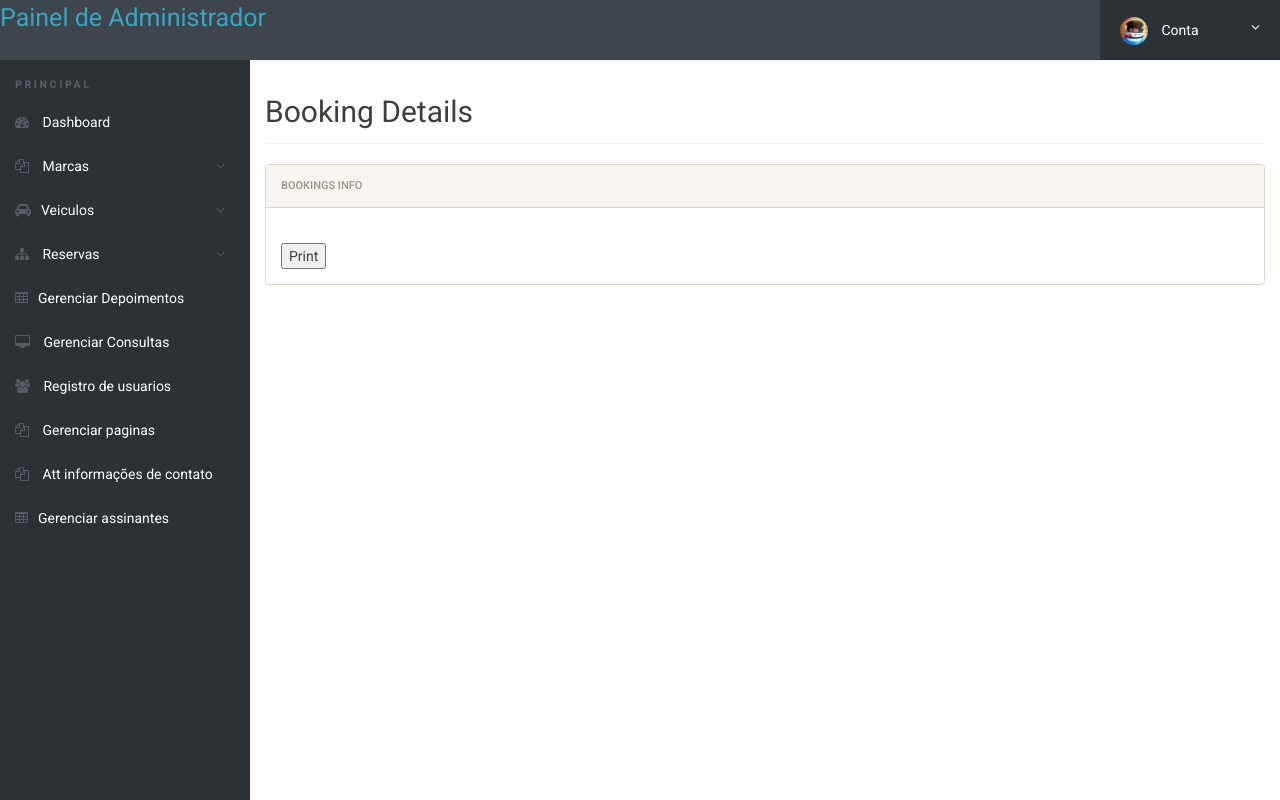
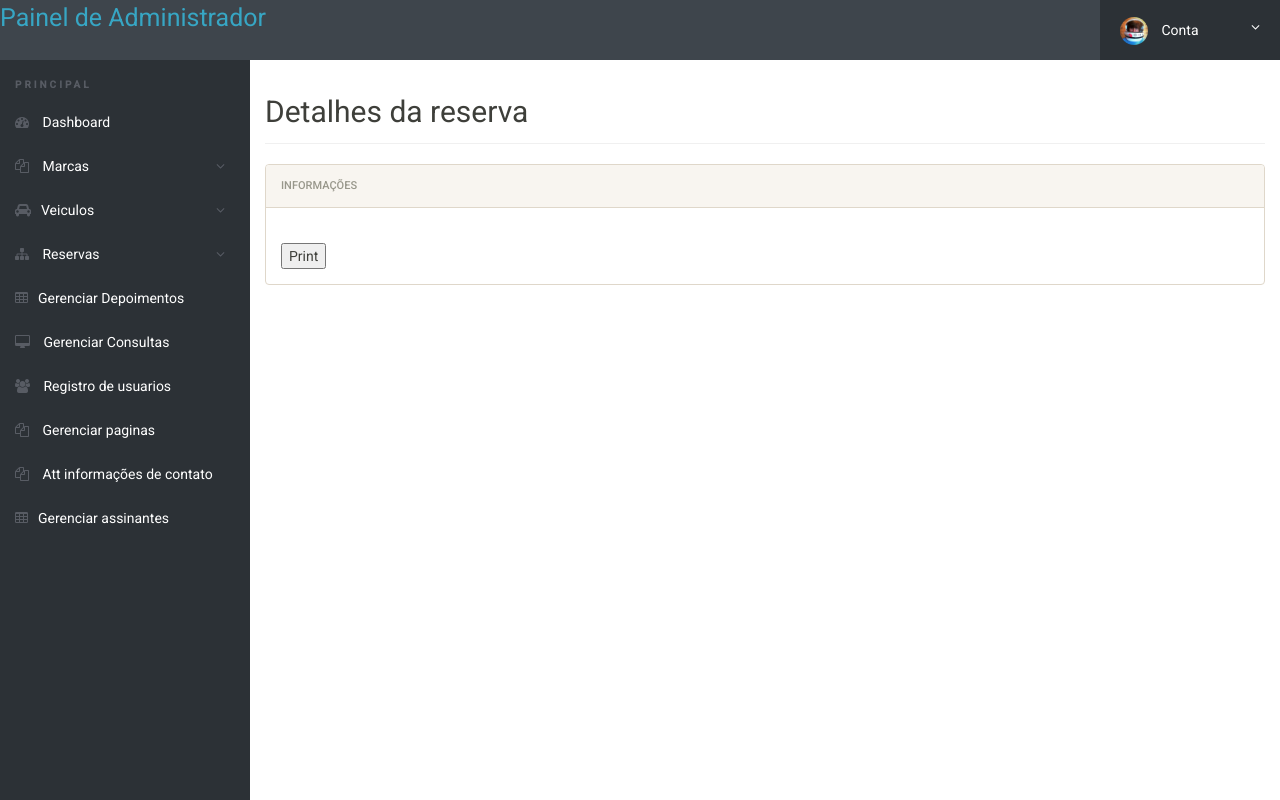
Before and after one commit to tecrodrigocastro/carrentalportal, a PHP site: page /admin/bookig-details.php?bid=1 in a window 1280 px wide. Run offline with PHP 8.4, Linux system fonts and the light colour scheme; the visitor is signed in with stand-in values (Sample User, id 1); data that the repository does not hold is empty.

Commit message:
booking-details

```diff
--- a/admin/bookig-details.php
+++ b/admin/bookig-details.php
@@ -49,7 +49,7 @@ echo "<script type='text/javascript'> document.location = 'confirmed-bookings.ph
 	<meta name="author" content="">
 	<meta name="theme-color" content="#3e454c">
 
-	<title>Car Rental Portal | New Bookings   </title>
+	<title>Car Rental Portal | Reservas   </title>
 
 	<!-- Font awesome -->
 	<link rel="stylesheet" href="css/font-awesome.min.css">
@@ -99,11 +99,11 @@ echo "<script type='text/javascript'> document.location = 'confirmed-bookings.ph
 				<div class="row">
 					<div class="col-md-12">
 
-						<h2 class="page-title">Booking Details</h2>
+						<h2 class="page-title">Detalhes da reserva</h2>
 
 						<!-- Zero Configuration Table -->
 						<div class="panel panel-default">
-							<div class="panel-heading">Bookings Info</div>
+							<div class="panel-heading">Informações</div>
 							<div class="panel-body">
 
 
@@ -126,82 +126,82 @@ if($query->rowCount() > 0)
 {
 foreach($results as $result)
 {				?>
-	<h3 style="text-align:center; color:red">#<?php echo htmlentities($result->BookingNumber);?> Booking Details </h3>
+	<h3 style="text-align:center; color:red">#<?php echo htmlentities($result->BookingNumber);?> Detalhes da reserva </h3>
 
 		<tr>
-											<th colspan="4" style="text-align:center;color:blue">User Details</th>
+											<th colspan="4" style="text-align:center;color:blue">Informações do cliente</th>
 										</tr>
 										<tr>
-											<th>Booking No.</th>
+											<th>Reserva No.</th>
 											<td>#<?php echo htmlentities($result->BookingNumber);?></td>
-											<th>Name</th>
+											<th>Nome</th>
 											<td><?php echo htmlentities($result->FullName);?></td>
 										</tr>
 										<tr>
 											<th>Email Id</th>
 											<td><?php echo htmlentities($result->EmailId);?></td>
-											<th>Contact No</th>
+											<th>Contato</th>
 											<td><?php echo htmlentities($result->ContactNo);?></td>
 										</tr>
 											<tr>
-											<th>Address</th>
+											<th>Endereço</th>
 											<td><?php echo htmlentities($result->Address);?></td>
-											<th>City</th>
+											<th>Cidade</th>
 											<td><?php echo htmlentities($result->City);?></td>
 										</tr>
 											<tr>
-											<th>Country</th>
+											<th>Pais</th>
 											<td colspan="3"><?php echo htmlentities($result->Country);?></td>
 										</tr>
 
 										<tr>
-											<th colspan="4" style="text-align:center;color:blue">Booking Details</th>
+											<th colspan="4" style="text-align:center;color:blue">Informações da reserva</th>
 										</tr>
 											<tr>
-											<th>Vehicle Name</th>
+											<th>Nome do veiculo</th>
 											<td><a href="edit-vehicle.php?id=<?php echo htmlentities($result->vid);?>"><?php echo htmlentities($result->BrandName);?> , <?php echo htmlentities($result->VehiclesTitle);?></td>
-											<th>Booking Date</th>
+											<th>Data da reserva</th>
 											<td><?php echo htmlentities($result->PostingDate);?></td>
 										</tr>
 										<tr>
-											<th>From Date</th>
+											<th>Da data</th>
 											<td><?php echo htmlentities($result->FromDate);?></td>
-											<th>To Date</th>
+											<th>Até a data</th>
 											<td><?php echo htmlentities($result->ToDate);?></td>
 										</tr>
 <tr>
-	<th>Total Days</th>
+	<th>Total de dias</th>
 	<td><?php echo htmlentities($tdays=$result->totalnodays);?></td>
-	<th>Rent Per Days</th>
+	<th>R$ por dia</th>
 	<td><?php echo htmlentities($ppdays=$result->PricePerDay);?></td>
 </tr>
 <tr>
-	<th colspan="3" style="text-align:center">Grand Total</th>
+	<th colspan="3" style="text-align:center">Valor total</th>
 	<td><?php echo htmlentities($tdays*$ppdays);?></td>
 </tr>
 <tr>
-<th>Booking Status</th>
+<th>Status da reserva</th>
 <td><?php
 if($result->Status==0)
 {
-echo htmlentities('Not Confirmed yet');
+echo htmlentities('Não confirmada');
 } else if ($result->Status==1) {
-echo htmlentities('Confirmed');
+echo htmlentities('Confirmada');
 }
  else{
- 	echo htmlentities('Cancelled');
+ 	echo htmlentities('Cancelada');
  }
 										?></td>
-										<th>Last pdation Date</th>
+										<th>Data de Atualização</th>
 										<td><?php echo htmlentities($result->LastUpdationDate);?></td>
 									</tr>
 
 									<?php if($result->Status==0){ ?>
 										<tr>
 										<td style="text-align:center" colspan="4">
-				<a href="bookig-details.php?aeid=<?php echo htmlentities($result->id);?>" onclick="return confirm('Do you really want to Confirm this booking')" class="btn btn-primary"> Confirm Booking</a>
+				<a href="bookig-details.php?aeid=<?php echo htmlentities($result->id);?>" onclick="return confirm('Deseja realmente confirmar esta reserva')" class="btn btn-primary"> Confirmar reserva</a>
 
-<a href="bookig-details.php?eid=<?php echo htmlentities($result->id);?>" onclick="return confirm('Do you really want to Cancel this Booking')" class="btn btn-danger"> Cancel Booking</a>
+<a href="bookig-details.php?eid=<?php echo htmlentities($result->id);?>" onclick="return confirm('Deseja realmente cancelar esta reserva')" class="btn btn-danger"> Cancelar reserva</a>
 </td>
 </tr>
 <?php } ?>
```
